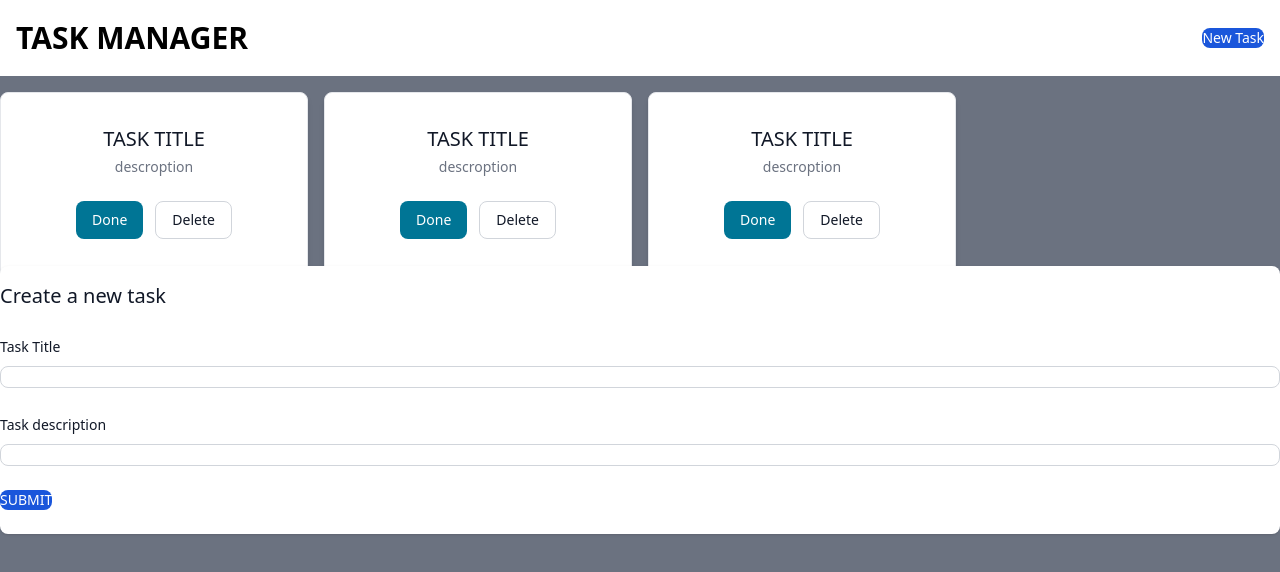
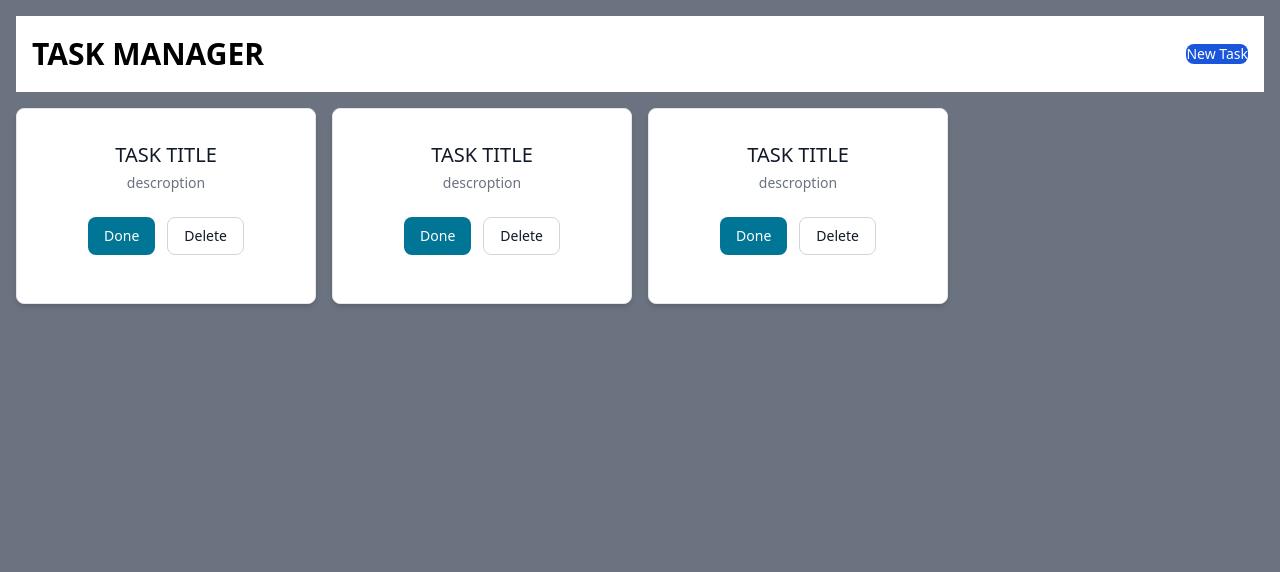
Before and after one commit to Toobaafzalii/azki-task-manager, a Next.js app: page / in a window 1280 px wide. Shown: the top 572 px of the page. Built offline with nearby package versions, Linux system fonts and the light colour scheme.

Commit message:
feat: add redux provider component

```diff
--- a/src/app/components/appCard/index.tsx
+++ b/src/app/components/appCard/index.tsx
@@ -1,5 +1,7 @@
+ "use client"
 
 import { Card, Dropdown, DropdownItem } from "flowbite-react";
+import React from "react";
 
 const customTheme = {
     "root": {
@@ -20,7 +22,7 @@ const customTheme = {
     }
   }
 
-export function AppCard() {
+const AppCard:React.FC = () => {
   return (
     <Card theme={customTheme}  className="max-w-sm ">
       <div className="flex justify-end px-2 pt-2">
--- a/src/app/components/appHeader/index.tsx
+++ b/src/app/components/appHeader/index.tsx
@@ -1,11 +1,10 @@
+"use client"
 
+import React from "react";
 import {
     Button,
     MegaMenu,
-    MegaMenuDropdown,
     NavbarBrand,
-    NavbarCollapse,
-    NavbarLink,
     NavbarToggle,
   } from "flowbite-react";
 
@@ -96,14 +95,20 @@ import {
     }
   }
 
-  function AppHeader() {
+  interface AppHeaderProps {
+    onNewTaskClick: () => void;
+  }
+
+  const AppHeader:React.FC<AppHeaderProps> =  ({ onNewTaskClick }: AppHeaderProps)=> {
     return (
       <MegaMenu theme={customTheme} className="w-full col-span-4">
         <NavbarBrand href="/">
-          <span className="self-center whitespace-nowrap text-3xl font-semibold dark:text-white">TASK MANAGER</span>
+          <span className="self-center whitespace-nowrap text-3xl font-semibold dark:text-white">
+            TASK MANAGER
+          </span>
         </NavbarBrand>
         <div className="order-2 hidden items-center md:flex">
-          <Button href="#">New Task</Button>
+          <Button onClick={onNewTaskClick}>New Task</Button>
         </div>
         <NavbarToggle />
       </MegaMenu>
--- a/src/app/components/appModal/index.tsx
+++ b/src/app/components/appModal/index.tsx
@@ -1,10 +1,14 @@
-"use client";
+ "use client"
 
 import { Button, Label, Modal, ModalBody, ModalHeader, TextInput } from "flowbite-react";
-import { ChangeEvent, useState } from "react";
+import React, { ChangeEvent, useState } from "react";
 
-export function AppModal() {
-  const [openModal, setOpenModal] = useState(true);
+interface AppModalProps {
+  openModal: boolean;
+  setOpenModal: (open: boolean) => void;
+}
+
+const AppModal:React.FC<AppModalProps> = ({ openModal, setOpenModal }: AppModalProps) => {
   const [task, setTask] = useState({
     title: "",
     description: ""
@@ -26,11 +30,9 @@ export function AppModal() {
   const handleSubmit = () => {
     console.log("Submitted task:", task);
     onCloseModal();
-    setTask({ title: "", description: "" });
   };
 
   return (
-    <>
     <Modal show={openModal} size="md" onClose={onCloseModal} popup>
       <ModalHeader />
       <ModalBody>
@@ -64,7 +66,6 @@ export function AppModal() {
         </div>
       </ModalBody>
     </Modal>
-    </>
   );
 }
 
--- a/src/app/layout.tsx
+++ b/src/app/layout.tsx
@@ -1,8 +1,8 @@
-import type { Metadata } from "next";
 import { Geist, Geist_Mono } from "next/font/google";
 import "./globals.css";
 import { store } from '../redux/store';
 import { Provider } from "react-redux";
+import ReduxProvider from "./providers/redux";
 
 const geistSans = Geist({
   variable: "--font-geist-sans",
@@ -14,10 +14,10 @@ const geistMono = Geist_Mono({
   subsets: ["latin"],
 });
 
-export const metadata: Metadata = {
-  title: "TASK MANAGER",
-  description: "Generated by create next app",
-};
+// export const metadata: Metadata = {
+//   title: "TASK MANAGER",
+//   description: "Generated by create next app",
+// };
 
 export default function RootLayout({
   children,
@@ -29,7 +29,7 @@ export default function RootLayout({
       <body
         className={`${geistSans.variable} ${geistMono.variable} antialiased bg-gray-500`}
       >
-      <Provider store={store}>{children}</Provider>;
+   <ReduxProvider>{children}</ReduxProvider>
       </body>
     </html>
   );
--- a/src/app/page.tsx
+++ b/src/app/page.tsx
@@ -1,16 +1,22 @@
+"use client"
 
+import { useState } from "react";
 import AppCard from "./components/appCard";
 import AppHeader from "./components/appHeader";
 import AppModal from "./components/appModal";
 
 export default function App() {
+  const [openModal, setOpenModal] = useState(false);
+
   return (
-    <div className="w-full mx-auto grid grid-cols-1 sm:grid-cols-2 md:grid-cols-3 lg:grid-cols-4 gap-x-4">
-      <AppHeader/>
-      <AppCard/>
-      <AppCard/>
-      <AppCard/>
-      <AppModal/>
-    </div>
+    <>
+      <div className="w-full mx-auto grid grid-cols-1 sm:grid-cols-2 md:grid-cols-3 lg:grid-cols-4 gap-x-4 p-4">
+      <AppHeader onNewTaskClick={() => setOpenModal(true)} />
+      <AppModal openModal={openModal} setOpenModal={setOpenModal} />
+        <AppCard />
+        <AppCard />
+        <AppCard />
+      </div>
+    </>
   );
 }
--- /dev/null
+++ b/src/app/providers/redux.tsx
@@ -0,0 +1,14 @@
+"use client"
+import { Provider } from "react-redux";
+import { store } from "@/redux/store";
+
+
+export default function ReduxProvider({
+  children,
+}: Readonly<{
+  children: React.ReactNode;
+}>) {
+  return (
+      <Provider store={store}>{children}</Provider>
+  );
+}
```
Lines whose indentation alone changed are shown as unchanged.
